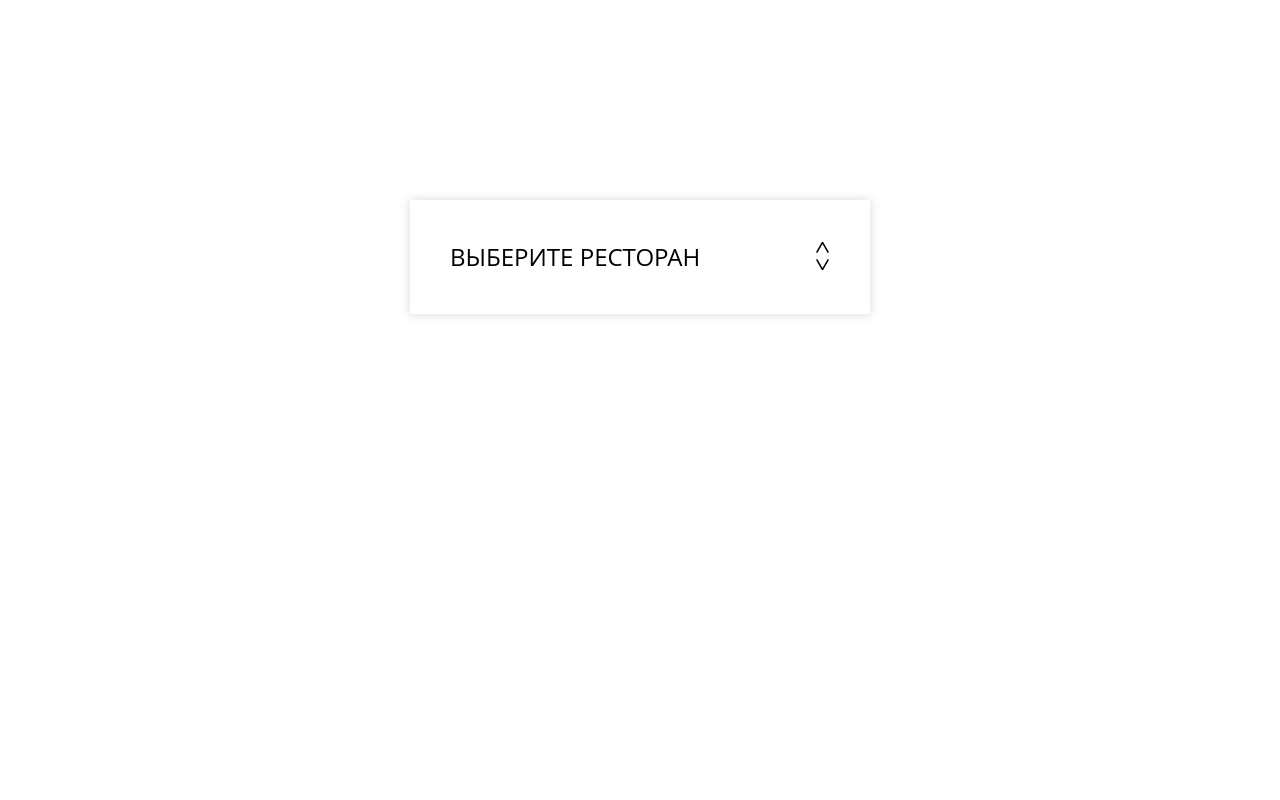
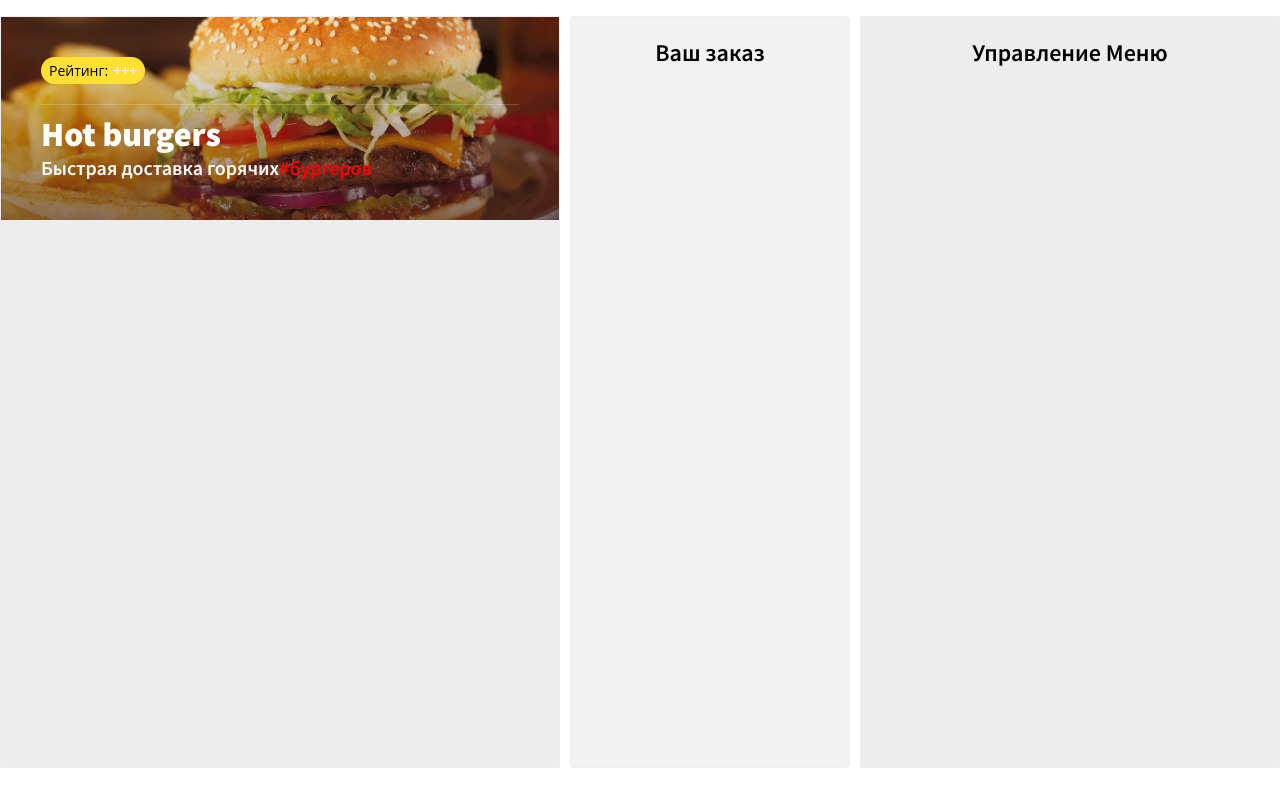
Before and after one commit to AlexeyShandrenko/Burger_Joint_Project, a React (Create React App) app in the folder react-001-starter-files-2021-main/: page / in a window 1280 px wide. Built offline with nearby package versions, Linux system fonts and the light colour scheme.

Commit message:
created Main component App

```diff
--- /dev/null
+++ b/react-001-starter-files-2021-main/src/components/App.js
@@ -0,0 +1,20 @@
+import React from "react"
+import Header from "./Header"
+import Order from "./Order"
+import MenuAdmin from "./MenuAdmin"
+
+class App extends React.Component {
+    render() {
+        return(
+            <div className="burger-paradise">
+                <div className="menu">
+                    <Header/>
+                </div>
+                <Order/>
+                <MenuAdmin/>
+            </div>
+        )
+    }
+}
+
+export default App
--- /dev/null
+++ b/react-001-starter-files-2021-main/src/components/Header.js
@@ -0,0 +1,28 @@
+import React from "react"
+
+class Header extends React.Component {
+    render() {
+        return(
+            <header className="top">
+                <div className="wrap">
+                    <div className="header-content">
+                        <div className="header-rating">
+                            <div className="header-rating_tag">Рейтинг:</div>
+                            <div className="header-rating_icon">+++</div>
+                        </div>
+                        <div className="header-divider"></div>
+                        <h1 className="font-effect-fire-animation">Hot burgers</h1>
+                        <h3>
+                            <span>
+                                Быстрая доставка горячих
+                                <span className="sub-header">#бургеров</span>
+                            </span>
+                        </h3>
+                    </div>
+                </div>
+            </header>
+        )
+    }
+}
+
+export default Header
--- /dev/null
+++ b/react-001-starter-files-2021-main/src/components/MenuAdmin.js
@@ -0,0 +1,13 @@
+import React from "react"
+
+class MenuAdmin extends React.Component {
+    render() {
+        return(
+            <div className="menu-admin">
+                <h2>Управление Меню</h2>
+            </div>
+        )
+    }
+}
+
+export default MenuAdmin
--- /dev/null
+++ b/react-001-starter-files-2021-main/src/components/Order.js
@@ -0,0 +1,13 @@
+import React from "react"
+
+class Order extends React.Component {
+    render() {
+        return(
+            <div className="order-wrap">
+                <h2>Ваш заказ</h2>
+            </div>
+        )
+    }
+}
+
+export default Order
--- a/react-001-starter-files-2021-main/src/index.js
+++ b/react-001-starter-files-2021-main/src/index.js
@@ -1,6 +1,7 @@
 import React from "react"
 import {render} from "react-dom"
 import Landing from "./components/Landing"
+import App from "./components/App"
 import "./css/style.css"
 
-render(<Landing/>, document.querySelector('#root'))
+render(<App/>, document.querySelector('#root'))
```
